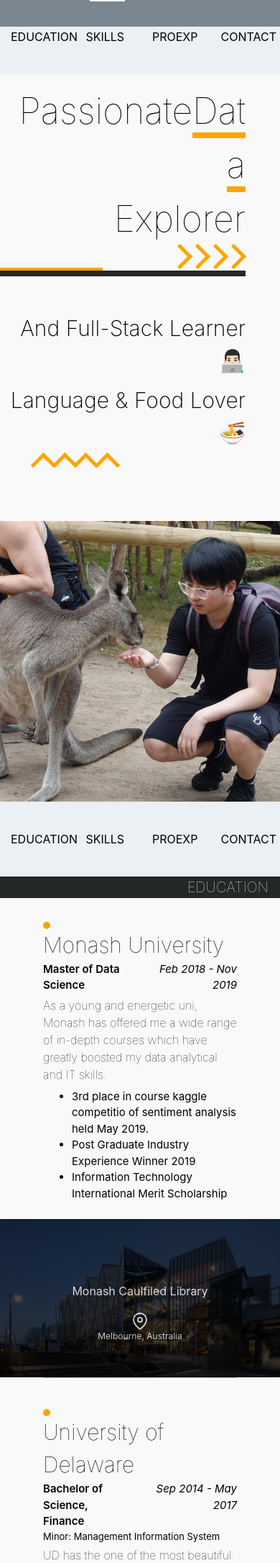
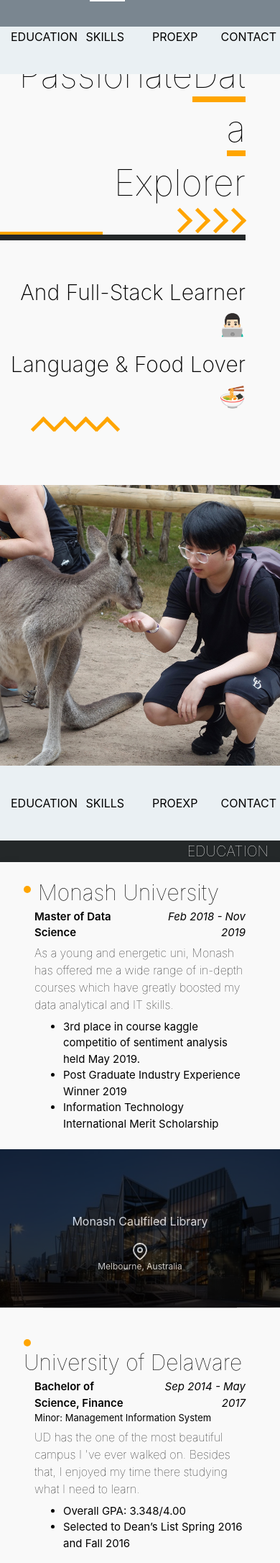
Before and after one commit to EricLinjun/myblog, a Django app: page / in a window 390 px wide. Shown: the part 106-2278 px from the top of the page at 72% size. Run offline with Django 3.2, Linux system fonts and the light colour scheme; some libraries are stand-ins or nearby versions.

Commit message:
fix right space and intro space

```diff
--- a/templates/home.html
+++ b/templates/home.html
@@ -4,6 +4,7 @@
 
 {% block css %}
 <style>
+
     .cv-nav{
           color:black;
           text-shadow: none;
@@ -132,6 +133,14 @@
         font-weight: 100;
         text-shadow: none;
     }
+    .intro-text{
+        padding-top: 80px;
+    }
+    @media (max-width: 600px) {
+        .intro-text {
+            padding-top: 30px;
+        }
+    }
 
 
 
@@ -144,8 +153,7 @@
 <div class='wrapper' style="">
     <div class='container shadow intro' style=" background-color: #F9F9F9;z-index:98">
         <div class='row'>
-            <div class='col-12 col-lg-6 px-0' style="padding-top: 80px">
-
+            <div class='intro-text col-12 col-lg-6 px-0'>
                 <div class="col-12 col-lg-11 px-0">
                     <div class="mr-5">
                        <div class="content-text" style="text-align:right;color:black;font-size: 50px;font-weight: 100; text-shadow: none;margin-bottom: 30px;z-inde:99">Passionate<text style="border-bottom: 8px solid orange">Data</text><br>Explorer</div>
@@ -209,8 +217,8 @@
             </div>
             <div class='col-12 col-lg-7 px-0'>
 
-                <div class="content" style="padding: 0 60px;padding-top: 20px;">
-                    <div class="skill-title text-left row mx-0" ><div style="height: 10px;width: 10px;background-color: orange;border-radius: 5px;margin:13px 10px 0 0"></div>Monash University</div>
+                <div class="content px-5" style="padding-top: 20px;">
+                    <div class="skill-title text-left row" ><div style="height: 10px;width: 10px;background-color: orange;border-radius: 5px;margin:13px 10px 0 0"></div>Monash University</div>
                     <div class="row">
                         <div class="content-title text-left col-6" style="font-size: 15px;font-weight: 600">Master of Data Science </div>
                         <div class="content-title-time text-right col-6 ">Feb 2018 - Nov 2019 </div>
@@ -241,8 +249,8 @@
             </div>
             <div class='col-12 col-lg-7 px-0' >
                 <div style="margin: 0 60px;border-top: solid 1px #bbbbbb"></div>
-                <div class="content" style="padding: 30px 60px 10px 60px;">
-                    <div class="skill-title text-left row mx-0" ><div style="height: 10px;width: 10px;background-color: orange;border-radius: 5px;margin:13px 10px 0 0"></div>University of Delaware</div>
+                <div class="content px-5" style="padding: 30px 0px 10px 0px;">
+                    <div class="skill-title text-left row" ><div style="height: 10px;width: 10px;background-color: orange;border-radius: 5px;margin:13px 10px 0 0"></div>University of Delaware</div>
                     <div class="row">
                         <div class="content-title text-left col-6" style="font-size: 15px;font-weight: 600">Bachelor of Science, Finance </div>
                         <div class="content-title-time text-right col-6 ">Sep 2014 - May 2017 </div>
@@ -263,12 +271,12 @@
         <div id='skills' style="background-color: #242829">
             <div class='text-uppercase py-0 my-0 mr-3 order-1' style="text-align: right;font-size: 20px;font-weight: 100">Skills</div>
         </div>
-        <div class='row px-5 my-6'>
+        <div class='row mx-0 px-2 px-md-5 my-6'>
             <div class='col-12 col-lg-6'>
                 <div class="content" style="padding: 0px">
                     <div class="skill-title text-center py-2" ><i class="arrow-sm right"></i>Programming</div>
                     <div class="row">
-                        <div class="skill-text text-left py-2 col-6 col-lg-8">Python (Django, Data Analysis, Machine Learning)</div>
+                        <div class="skill-text text-left py-lg-2 col-6 col-lg-8">Python (Django, Data Analysis, Machine Learning)</div>
                         <div class="skill-text text-right py-2 col-6 col-lg-4"><span class="fas fa-star"></span><span class="fas fa-star"></span><span class="fas fa-star"></span><span class="fas fa-star"></span><span class="fas fa-star"></span></div>
                     </div>
                     <div class="row">
@@ -351,7 +359,7 @@
         <div class='text-uppercase py-0 my-0 mr-3 order-1' style="text-align: right;font-size: 20px;font-weight: 100">professional exp</div>
         </div>
                 <div class="content" style="padding: 0 60px;margin-top: 20px;">
-                    <div class="skill-title text-left row mx-0" ><div style="height: 10px;width: 10px;background-color: orange;border-radius: 5px;margin:13px 10px 0 0"></div>Access CN</div>
+                    <div class="skill-title text-left row" ><div style="height: 10px;width: 10px;background-color: orange;border-radius: 5px;margin:13px 10px 0 0"></div>Access CN</div>
                     <div class="row">
                         <div class="content-title text-left col-6" style="font-size: 15px;font-weight: 600">Market Intelligence Analyst (3-month contract)</div>
                         <div class="content-title-time text-right col-6 ">Mar 2020 - May 2020 </div>
@@ -383,7 +391,7 @@
             <div class='col-12 col-lg-8 px-0'>
                 <div style="margin: 0 60px;border-top: solid 1px #bbbbbb"></div>
                 <div class="content" style="padding: 20px 60px 20px 60px;">
-                    <div class="skill-title text-left row mx-0" ><div style="height: 10px;width: 10px;background-color: orange;border-radius: 5px;margin:13px 10px 0 0"></div>Post Graduate Industry Experience</div>
+                    <div class="skill-title text-left row" ><div style="height: 10px;width: 10px;background-color: orange;border-radius: 5px;margin:13px 10px 0 0"></div>Post Graduate Industry Experience</div>
                     <div class="row">
                         <div class="content-title text-left col-6" style="font-size: 15px;font-weight: 600">Data Analyst</div>
                         <div class="content-title-time text-right col-6 ">Jul 2019 - Nov 2019 </div>
@@ -416,7 +424,7 @@
             <div class='col-12 col-lg-8 px-0'>
                 <div style="margin: 0 60px;border-top: solid 1px #bbbbbb"></div>
                 <div class="content" style="padding: 20px 60px 20px 60px;">
-                    <div class="skill-title text-left row mx-0" ><div style="height: 10px;width: 10px;background-color: orange;border-radius: 5px;margin:13px 10px 0 0"></div>Baicizhan</div>
+                    <div class="skill-title text-left row" ><div style="height: 10px;width: 10px;background-color: orange;border-radius: 5px;margin:13px 10px 0 0"></div>Baicizhan</div>
                     <div class="row">
                         <div class="content-title text-left col-6" style="font-size: 15px;font-weight: 600">Intern in Social Media Operation</div>
                         <div class="content-title-time text-right col-6 ">Aug 2017 - Dec 2017 </div>
@@ -432,11 +440,13 @@
         </div>
     </div>
 
+    </div>
+
     <div class='container shadow px-0' style="height: 250px;background-color: #242829">
         <div>
             <div style="padding:30px 0;">
                 <div class="content-text text-center" style="text-align:left;color:white;font-size: 20px;font-size: 50px;font-weight:100; text-shadow: none">Contact</div>
-                <div class="row justify-content-center">
+                <div class="row justify-content-center mx-0">
 
                     <div class="content-text mx-3 my-4" >
                         <a class="text-decoration-none contact" href="https://www.linkedin.com/in/ericll/" target="_blank">
@@ -462,7 +472,6 @@
 
         </div>
     </div>
-</div>
 
 {% endblock %}
 
```
